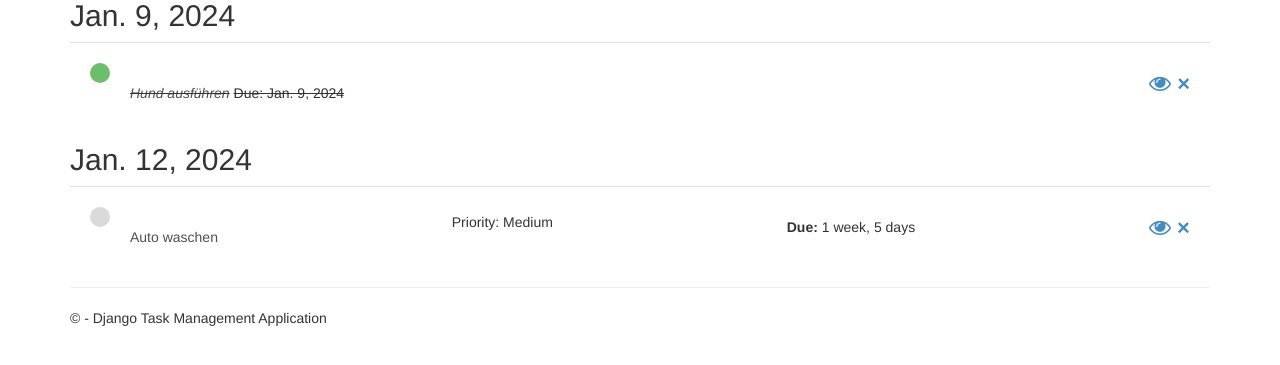
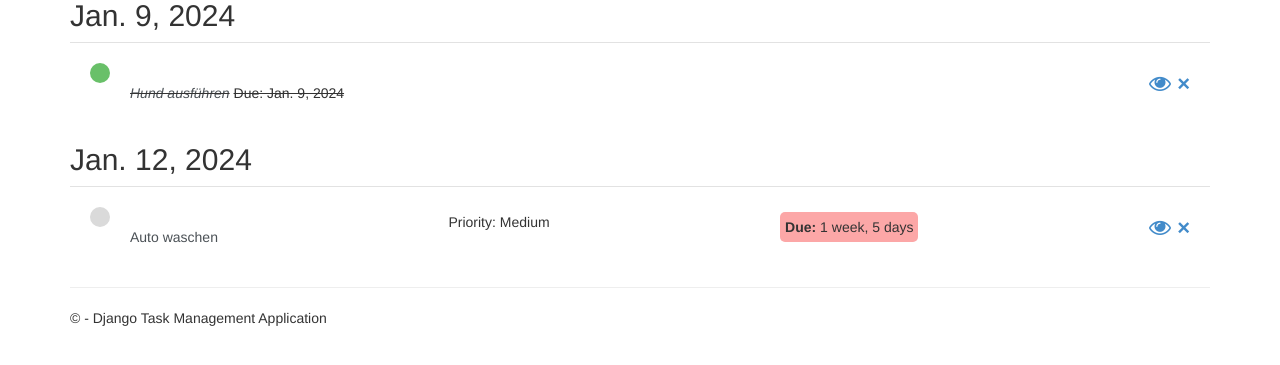
Before and after one commit to s64470/DjangoWebProject-TMT, a Django app: page /task/ in a window 1280 px wide. Shown: the part 240-605 px from the top of the page. Run offline with Django 3.2, Linux system fonts and the light colour scheme; a user stored in the database is signed in; data comes from the database, SQL or seed files in the repository; some libraries are stand-ins or nearby versions.

Commit message:
styling notification timer

```diff
--- a/DjangoWebProject-TMT/app/templates/app/layout.html
+++ b/DjangoWebProject-TMT/app/templates/app/layout.html
@@ -99,6 +99,12 @@
         .card-body {
             padding: 20px;
         }
+
+        .timer {
+            background-color: #FCA7A7;
+            border-radius: 5px;
+            padding: 5px;
+        }
     </style>
 </head>
 <body>
--- a/DjangoWebProject-TMT/app/templates/app/task_list.html
+++ b/DjangoWebProject-TMT/app/templates/app/task_list.html
@@ -43,7 +43,7 @@
             <a href="{% url 'task-update' task.id %}">{{ task }}</a>
         </div>
         <p class="task-priority">Priority: {{ task.get_priority_display }}</p>
-        <span><b>Due: </b>{{ task.due_date|timeuntil }}</span>
+        <span style="float:right;" class="timer"><b>Due: </b>{{ task.due_date|timeuntil }}</span>
         <div class="delete-link">
             <a class="fa fa-eye" href="{% url 'task' task.id %}" style="text-decoration: none"></a>
             <a href="{% url 'task-delete' task.id %}" style="text-decoration: none">&#215;</a>
```
